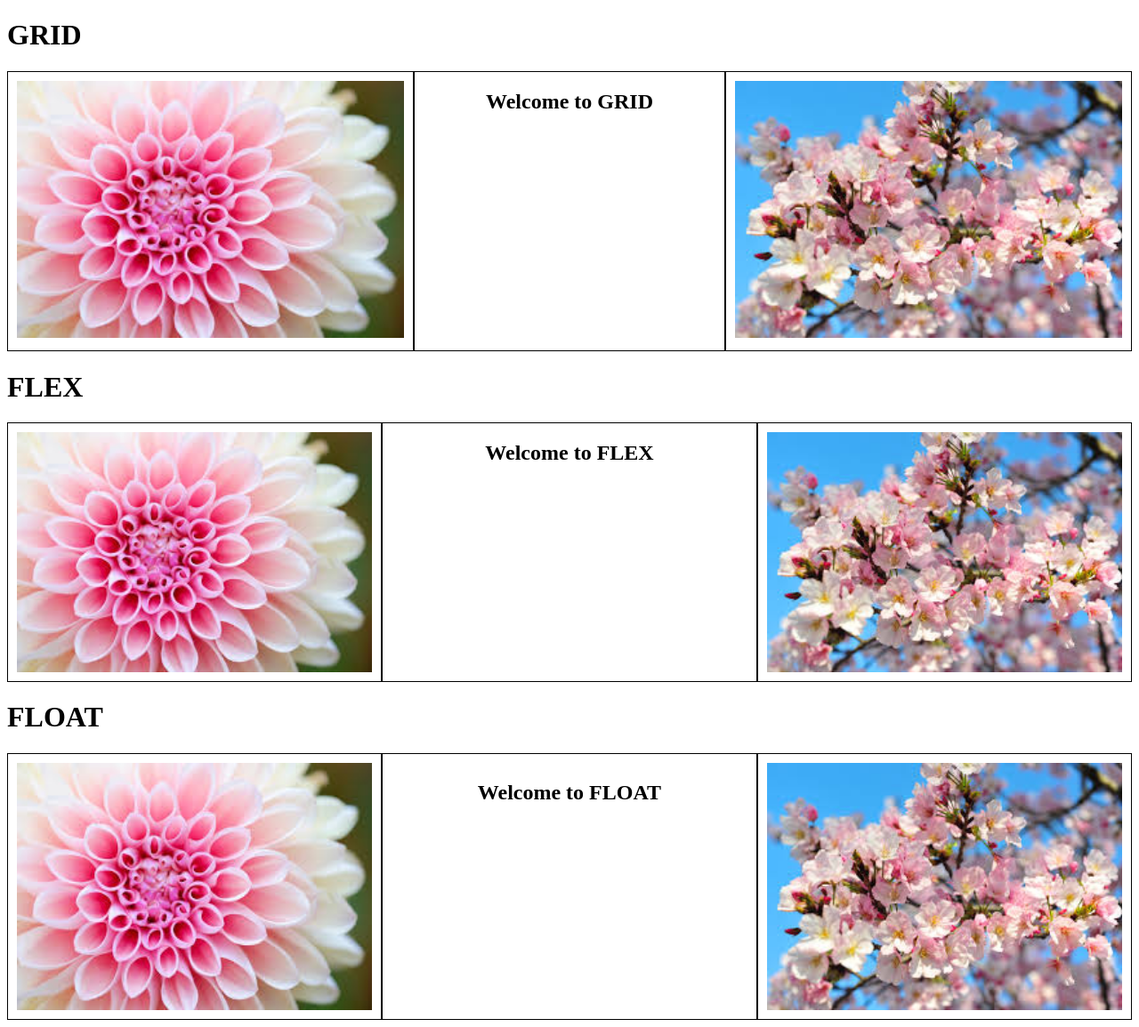
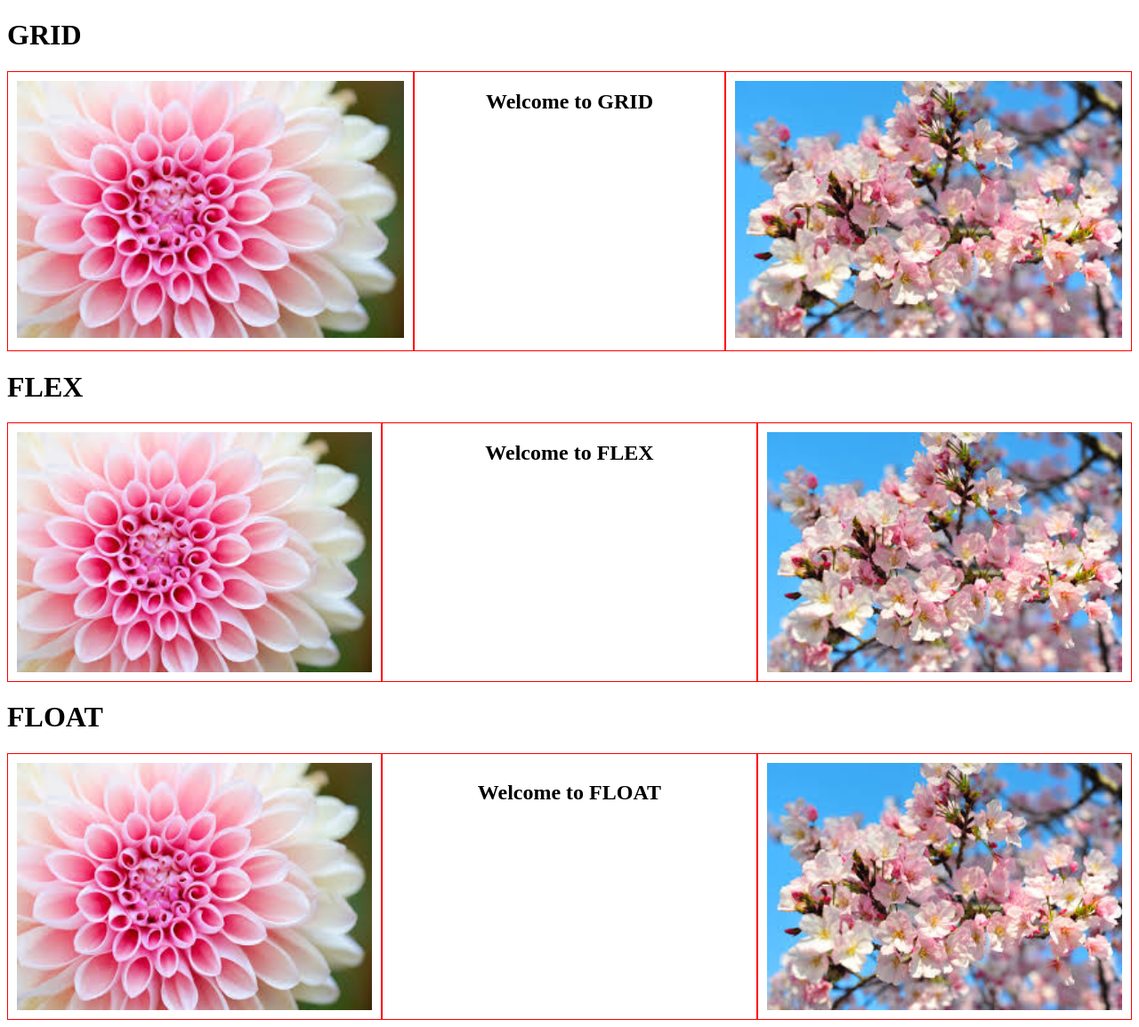
Before and after one commit to dimple20/exampletest, a plain HTML site: page index.html in a window 1280 px wide. Shown: the whole page at 89% size. Drawn offline with Linux system fonts and the light colour scheme.

Commit message:
gitchange1

```diff
--- a/css/file.css
+++ b/css/file.css
@@ -8,7 +8,7 @@
 }
 
 .grid-column {
-  border: 1px solid #000000;
+  border: 1px solid red;
 }
 
 .grid-content {
@@ -34,7 +34,7 @@
   /* width: 33.333333333%;*/
   flex: 1;
   /* width: 230%; */
-  border: 1px solid black;
+  border: 1px solid red;
   /* height: 100%; */
   /* text-align: center;*/
   /* flex-basis: auto; */
@@ -77,7 +77,7 @@
   width: 33.33%;
   padding: 10px;
   height: 300px;
-  border: 1px solid black;
+  border: 1px solid red;
   /* text-align: center; */
 }
 
```
